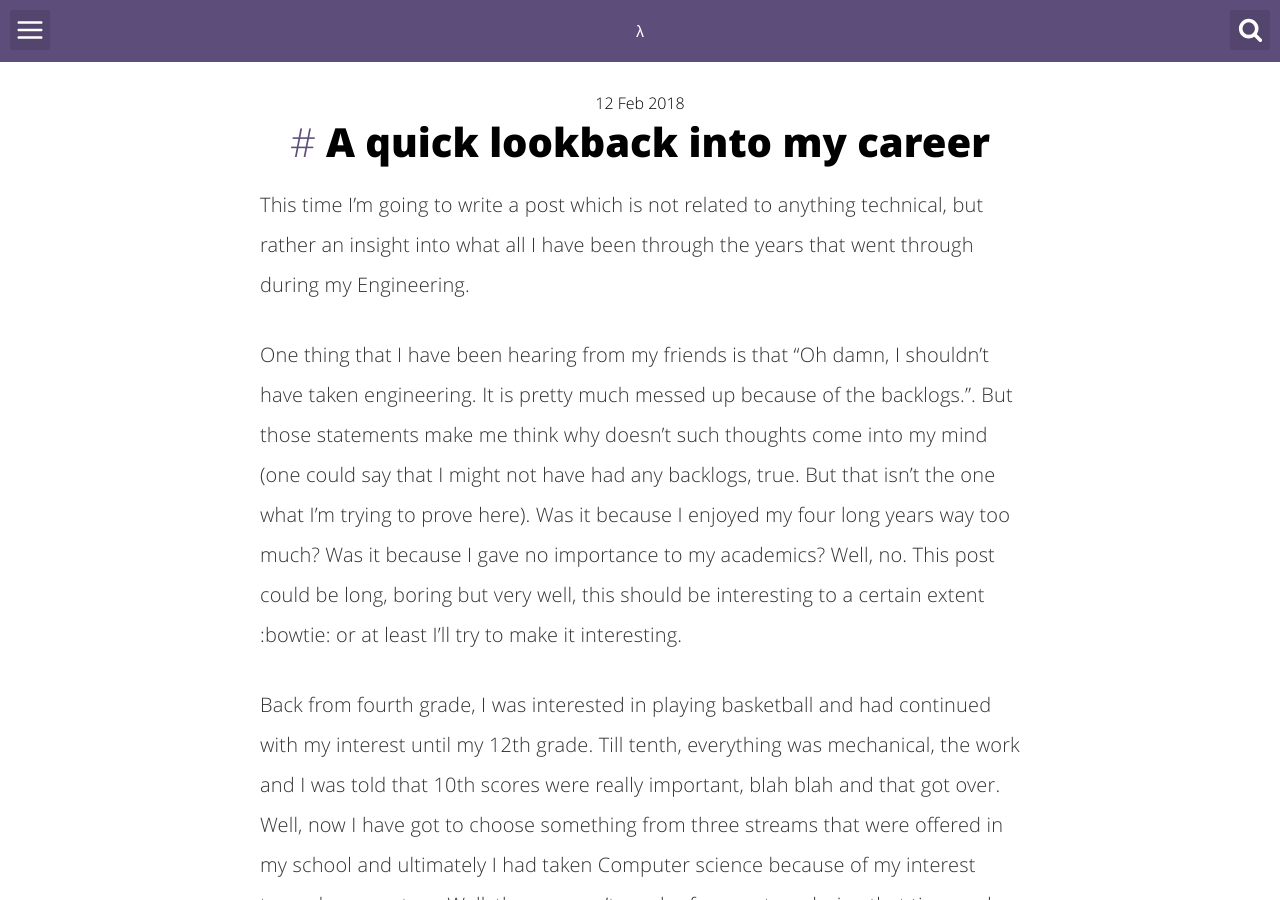
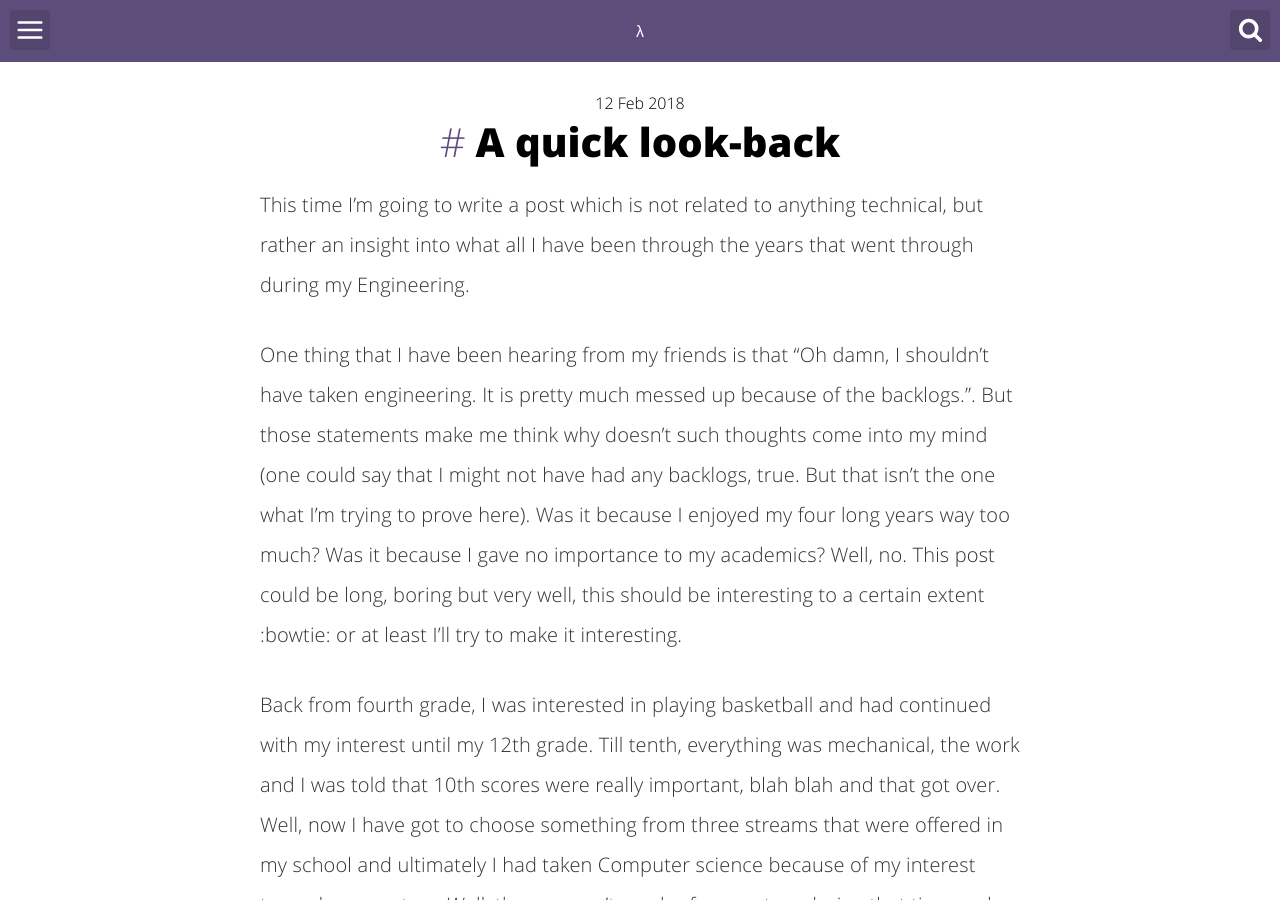
Before and after one commit to g0kkk/blog, a Jekyll site: the page built from _posts/2018-02-12-Contemplation.md, in a window 1280 px wide and 900 px high. Built offline with Jekyll 4.4.1, drawn with Linux system fonts in a browser that asks for light colours; emoji names are drawn with the system emoji font; comment, search, counter and statistics services are not loaded.

Commit message:
updating blog

```diff
--- a/_posts/2018-02-12-Contemplation.md
+++ b/_posts/2018-02-12-Contemplation.md
@@ -1,6 +1,6 @@
 ---
 layout: post
-title:  "A quick lookback into my career"
+title:  "A quick look-back"
 image: ''
 date:   2018-02-12 00:06:31
 tags:
```
